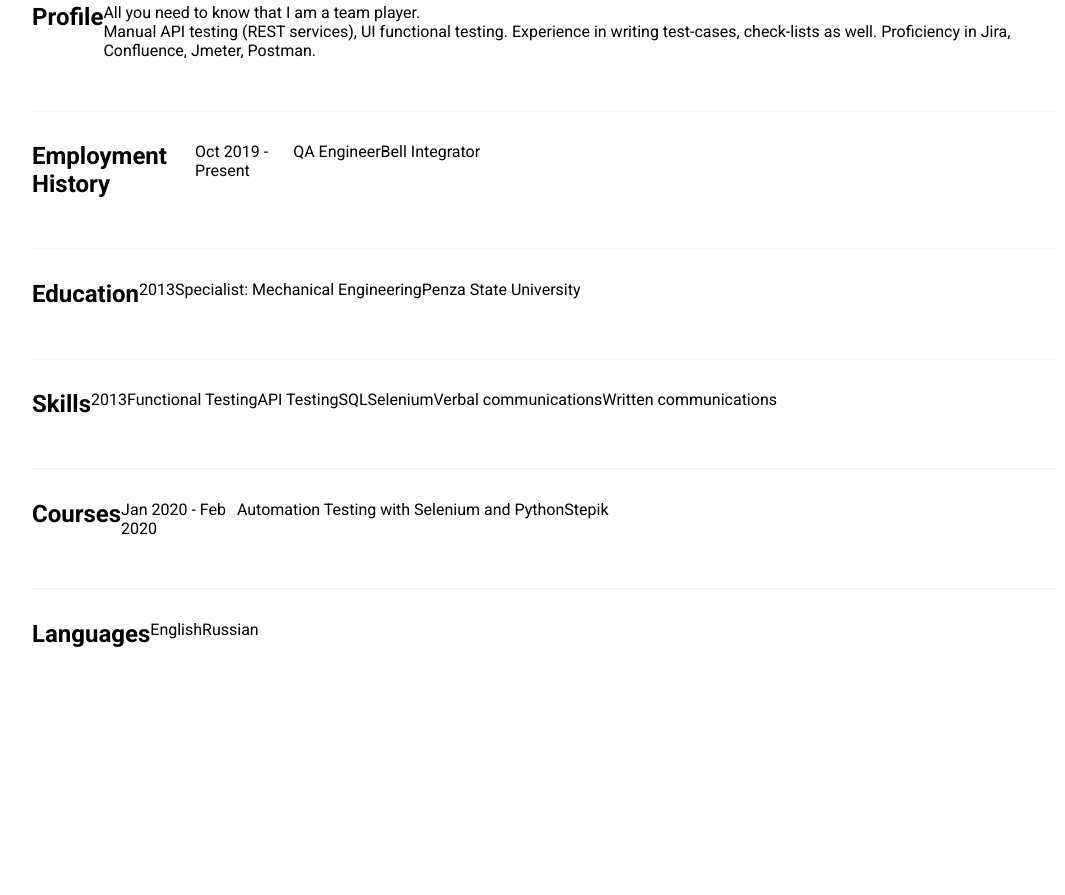
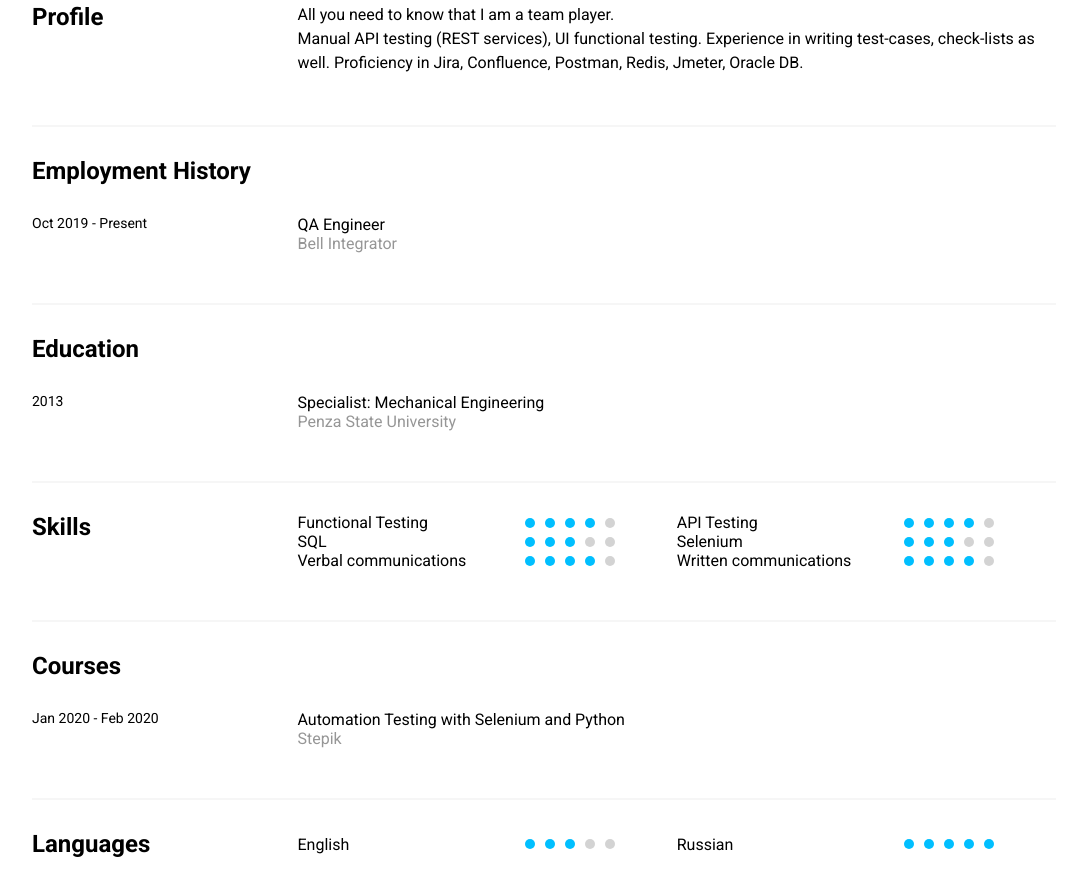
Before and after one commit to VladGPine/QA-Engineer-CV, a plain HTML site: page index.html in a window 1280 px wide. Shown: the part 313-1208 px from the top of the page, without its empty margins (96-1161 px from the left). Before the commit the page ends 961 px from the top, so only its background shows below. Drawn offline with Linux system fonts and the light colour scheme; a script that the page names is missing.

Commit message:
CV done with few fixes

```diff
--- a/index.html
+++ b/index.html
@@ -13,7 +13,7 @@
         <h1>Vladimir Golodaev</h1>
         <h2>QA Engineer</h2>
       </div>
-      <img src="./cv-photo.png" alt="photo">
+      <img src="./img/cv-photo.png" alt="photo">
     </div>
 
     <div class="contacts">
@@ -39,63 +39,141 @@
       </div>
     </div>
     <hr>
-    <div class="profile">
-        <h2 class="profile__title">Profile</h2>
+    <article class="profile">
+      <h2 class="title profile__title">Profile</h2>
+      <div class="profile__description description">
         <p>
           All you need to know that I am a team player.
           <br>
-            Manual API testing (REST services), UI functional testing. Experience in writing test-cases, check-lists as
-            well. Proficiency in Jira, Confluence, Jmeter, Postman.
+          Manual API testing (REST services), UI functional testing. Experience in writing test-cases, check-lists as well. Proficiency in Jira, Confluence, Postman, Redis, Jmeter, Oracle DB.
         </p>
       </div>
+    </article>
     <hr>
-    <div class="employment">
+    <article class="employment">
       <h2 class="employment__title">Employment History</h2>
-        <p class="duration">Oct 2019 - Present</p>
+      <div class="employment__description description">
+        <p class="title duration">Oct 2019 - Present</p>
         <div class="where">
           <p class="position">QA Engineer</p>
           <p class="company">Bell Integrator</p>
         </div>
       </div>
+    </article>
     <hr>
-    <div class="education">
+    <article class="education">
       <h2 class="education__title">Education</h2>
-        <p class="year">2013</p>
+      <div class="education__description description">
+        <p class="title year">2013</p>
         <div class="where">
           <p class="degree">Specialist: Mechanical Engineering</p>
           <p class="university">Penza State University</p>
         </div>
       </div>
+    </article>
     <hr>
-    <div class="skills">
-        <h2 class="skills__title">Skills</h2>
-        <p class="year">2013</p>
-        <div class="skills__list">
-            <p class="skill">Functional Testing</p>
-            <p class="skill">API Testing</p>
-            <p class="skill">SQL</p>
-            <p class="skill">Selenium</p>
-            <p class="skill">Verbal communications</p>
-            <p class="skill">Written communications</p>
+    <article class="skills">
+        <h2 class="title skills__title">Skills</h2>
+        <ul class="skills__list">
+          <li class="skill">
+            <p class="skill__description">Functional Testing</p>
+            <div class="skill__points">
+              <i></i>
+              <i></i>
+              <i></i>
+              <i></i>
+              <i></i>
             </div>
+          </li>
+          <li class="skill">
+            <p class="skill__description">API Testing</p>
+            <div class="skill__points">
+              <i></i>
+              <i></i>
+              <i></i>
+              <i></i>
+              <i></i>
             </div>
+          </li>
+          <li class="skill">
+            <p class="skill__description">SQL</p>
+            <div class="skill__points">
+              <i></i>
+              <i></i>
+              <i></i>
+              <i></i>
+              <i></i>
+            </div>
+          </li>
+          <li class="skill">
+            <p class="skill__description">Selenium</p>
+            <div class="skill__points">
+              <i></i>
+              <i></i>
+              <i></i>
+              <i></i>
+              <i></i>
+            </div>
+          </li>
+          <li class="skill">
+            <p class="skill__description">Verbal communications</p>
+            <div class="skill__points">
+              <i></i>
+              <i></i>
+              <i></i>
+              <i></i>
+              <i></i>
+            </div>
+          </li>
+          <li class="skill">
+            <p class="skill__description">Written communications</p>
+            <div class="skill__points">
+              <i></i>
+              <i></i>
+              <i></i>
+              <i></i>
+              <i></i>
+            </div>
+          </li>
+        </ul>
+    </article>
     <hr>
-    <div class="courses">
+    <article class="courses">
       <h2 class="courses__title">Courses</h2>
-        <p class="duration">Jan 2020 - Feb 2020</p>
+      <div class="education__description description">
+        <p class="title duration">Jan 2020 - Feb 2020</p>
         <div class="where">
             <p class="course">Automation Testing with Selenium and Python</p>
             <p class="company">Stepik</p>
         </div>
       </div>
+    </article>
     <hr>
-    <div class="languages">
-        <h2 class="languages__title">Languages</h2>
-        <div class="languages__list">
-            <p class="language">English</p>
-            <p class="language">Russian</p>
+    <article class="languages">
+        <h2 class="title languages__title">Languages</h2>
+        <ul class="languages__list">
+          <li class="language">
+            <p class="language__description">English</p>
+            <div class="skill__points">
+              <i></i>
+              <i></i>
+              <i></i>
+              <i></i>
+              <i></i>
           </div>
+          </li>
+          <li class="language">
+            <p class="language__description">Russian</p>
+            <div class="skill__points">
+              <i></i>
+              <i></i>
+              <i></i>
+              <i></i>
+              <i></i>
           </div>
+          </li>
+        </ul>
+    </article>
     <script src="script.js"></script>
   </body>
 </html>
--- a/style.css
+++ b/style.css
@@ -22,7 +22,8 @@ hr {
   margin-bottom: 30px;
 }
 
-div {
+div,
+article {
     display: flex;
     max-width: 1024px;
     width: 100%;
@@ -41,6 +42,7 @@ div {
 
 .name h2 {
   font-size: 20px;
+  font-weight: normal;
 }
 
 .titles {
@@ -76,7 +78,6 @@ div {
 .uppercase {
   width: 40%;
   text-transform: uppercase;
-  /* margin-right: 80px; */
 }
 
 .address {
@@ -89,3 +90,109 @@ div {
 .location {
   width: 60%;
 }
+
+.title {
+  width: 35%;
+  max-width: 270px;
+  flex-direction: column;
+}
+
+.profile p {
+  line-height: 1.5em;
+}
+
+.employment,
+.education,
+.courses {
+  flex-direction: column;
+}
+
+.employment__title,
+.education__title,
+.courses__title {
+  width: 100%;
+  margin-bottom: 30px;
+}
+
+.duration,
+.year {
+  font-size: 14px;
+}
+
+.where {
+  flex-direction: column;
+}
+
+.company,
+.university {
+  color: rgb(150, 150, 150);
+}
+
+.skills__list,
+.languages__list {
+  width: 100%;
+  display: flex;
+  list-style: none;
+  flex-wrap: wrap;
+}
+
+.skill,
+.language {
+  width: 50%;
+  display: flex;
+  align-items: center;
+}
+
+.skill__description,
+.languages__description {
+  width: 60%;
+}
+
+.skill__points {
+  width: 40%;
+}
+
+i {
+  width: 10px;
+  height: 10px;
+  background-color: lightgray;
+  border-radius: 50%;
+}
+
+i:not(:last-child) {
+  margin-right: 10px;
+}
+
+.skill:first-child i:not(:last-child),
+.skill:nth-child(2) i:not(:last-child),
+.skill:nth-child(3) i:not(:last-child),
+.skill:nth-child(4) i:not(:last-child),
+.skill:nth-child(5) i:not(:last-child),
+.skill:last-child i:not(:last-child) {
+  background-color: rgb(0, 191, 255);
+}
+
+.skill:nth-child(3) i:nth-child(4),
+.skill:nth-child(4) i:nth-child(4) {
+  background-color: lightgray;
+}
+
+.languages {
+  margin-bottom: 50px;
+}
+
+.language {
+  justify-content: space-between;
+}
+
+.language:first-child i:not(:last-child) {
+  background-color: rgb(0, 191, 255);
+}
+
+.language:first-child i:nth-child(4) {
+  background-color: lightgray;
+}
+
+.language:last-child i {
+  background-color: rgb(0, 191, 255);
+}
```
Also changed, not shown: img/cv-photo.png (renamed from cv-photo.png), script.js (deleted), 1 other file. Lines whose indentation alone changed are shown as unchanged.
